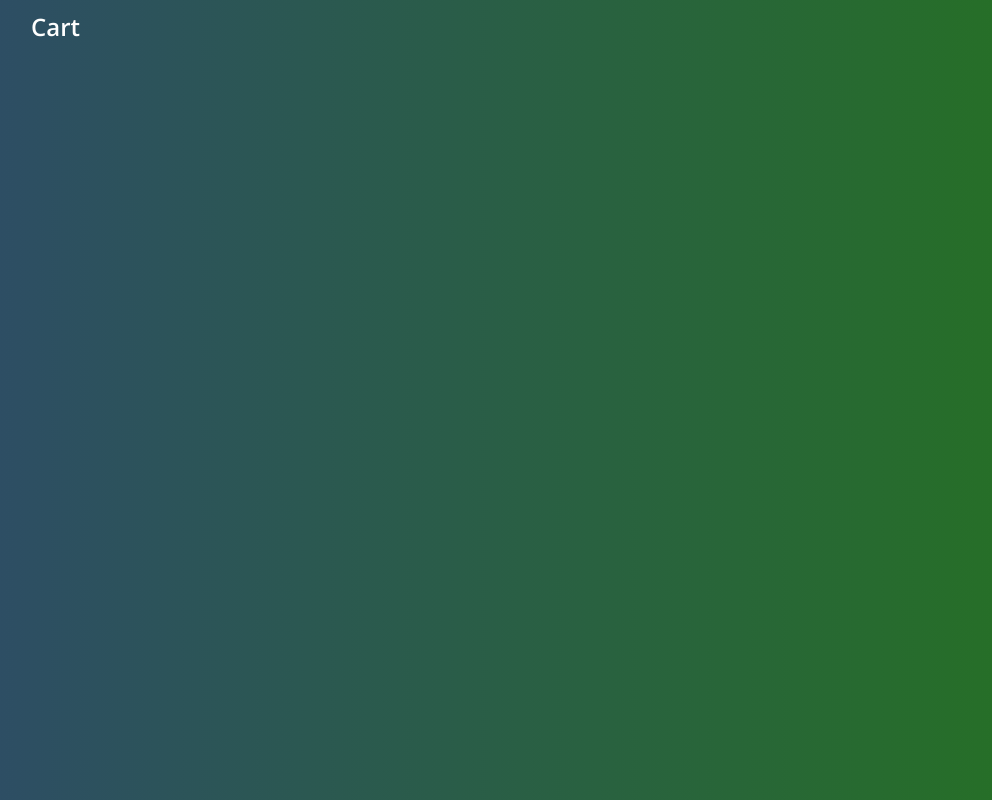
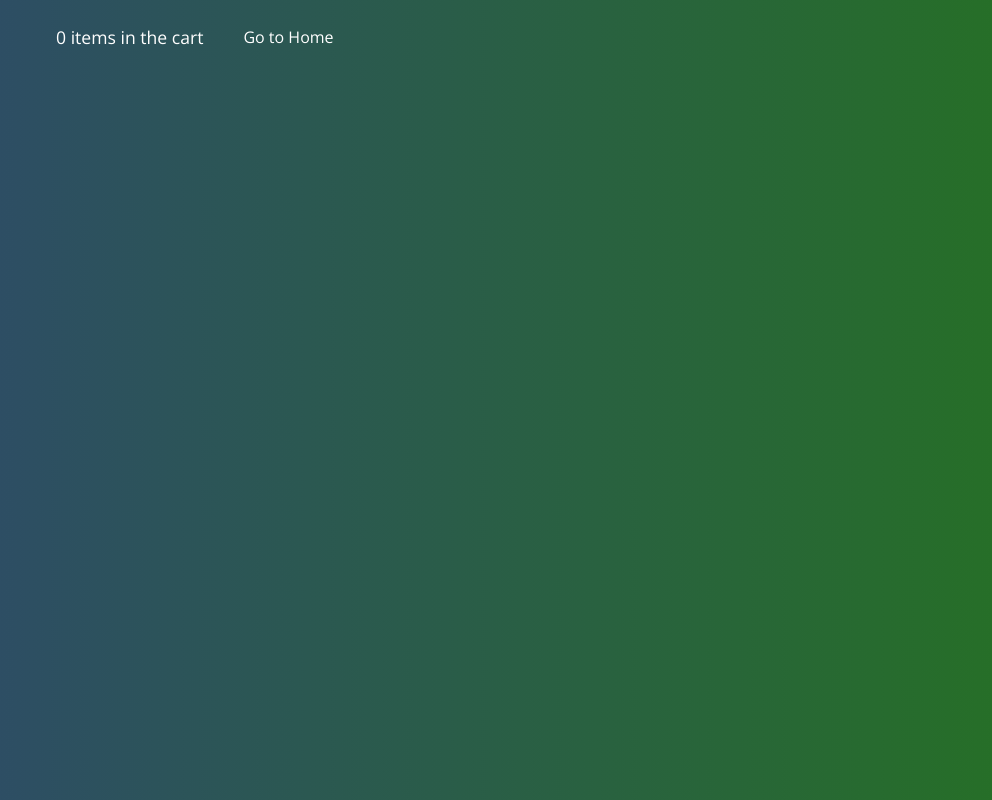
Before and after one commit to ddepu11/product_listing_2, a React app: page /cart in a window 1280 px wide. Shown: the whole page, without its empty margins (119-1111 px from the left). Built offline with nearby package versions, Linux system fonts and the light colour scheme.

Commit message:
feat: add to cart, list cart items

```diff
--- /dev/null
+++ b/src/Components/CartItem.jsx
@@ -0,0 +1,72 @@
+import styled from "styled-components";
+
+const CartItem = ({
+  title,
+  price,
+  size,
+  soldBy,
+  brand,
+  idealFor,
+  image,
+  id,
+}) => {
+  return (
+    <Wrapper className="flex">
+      <div className="left">
+        <div className="image">
+          <img src={image} alt={title} />
+        </div>
+      </div>
+
+      <div className="middle flex">
+        <h2>{title}</h2>
+        <h2>Brand: {brand}</h2>
+        <h2>Price: {price} Rs</h2>
+        <h2>Size: {size}</h2>
+        <h2>Sold by: {soldBy}</h2>
+
+        <h2 className="ideal_for">
+          Ideal for:{" "}
+          {idealFor.map((item) => (
+            <span key={item}>{item}&nbsp;&nbsp;</span>
+          ))}
+        </h2>
+      </div>
+
+      <div className="right"></div>
+    </Wrapper>
+  );
+};
+
+const Wrapper = styled.main`
+  margin: 0px 0 25px 0;
+  justify-content: flex-start;
+
+  .left {
+    .image {
+      width: 200px;
+      height: 200px;
+
+      img {
+        width: 100%;
+        height: 100%;
+        border-radius: 10px;
+      }
+    }
+  }
+
+  .middle {
+    margin-left: 40px;
+    flex-direction: column;
+    align-items: flex-start;
+    /* border: 1px solid red; */
+
+    h2 {
+      font-weight: 400;
+      font-size: 1.2em;
+      margin-bottom: 4px;
+    }
+  }
+`;
+
+export default CartItem;
--- /dev/null
+++ b/src/Components/Product.jsx
@@ -0,0 +1,81 @@
+import styled from "styled-components";
+import { useContext } from "react";
+import { CartContext } from "../Context/cartContext";
+
+const Product = ({
+  title,
+  price,
+  size,
+  soldBy,
+  brand,
+  idealFor,
+  image,
+  id,
+}) => {
+  const { addToCart } = useContext(CartContext);
+
+  return (
+    <Wrapper>
+      <div className="image">
+        <img src={image} />
+
+        <button className="cart_btn" data-id={id} onClick={addToCart}>
+          Add to Cart
+        </button>
+      </div>
+
+      <div className="info">
+        <h2 className="title">{title}</h2>
+
+        <h3 className="price">Price: {price}</h3>
+        <h4 className="size">Size: {size}</h4>
+
+        <h4 className="sold_by">Sold By: {soldBy}</h4>
+        <h4 className="brand">Brand: {brand}</h4>
+
+        <h4 className="ideal_for">
+          Ideal for:{" "}
+          {idealFor.map((item) => (
+            <span key={item}>{item}&nbsp;&nbsp;</span>
+          ))}
+        </h4>
+      </div>
+    </Wrapper>
+  );
+};
+
+const Wrapper = styled.main`
+  .image {
+    width: 200px;
+    height: 300px;
+    position: relative;
+
+    img {
+      width: 100%;
+      height: 100%;
+      object-fit: cover;
+    }
+
+    .cart_btn {
+      position: absolute;
+      right: 0;
+      bottom: 0;
+      padding: 5px 10px;
+      border-radius: 5px;
+    }
+  }
+
+  .title,
+  .brand,
+  .size,
+  .sold_by,
+  .ideal_for,
+  .price {
+    font-size: 1em;
+    font-weight: 300;
+  }
+`;
+
+const a = styled.div``;
+
+export default Product;
--- /dev/null
+++ b/src/Context/cartContext.js
@@ -0,0 +1,31 @@
+import { createContext, useReducer } from "react";
+import { ADD_TO_CART } from "../actions/cartActions";
+import cartReducer from "./../reducers/cartReducer";
+
+const initialState = {
+  cartItems: [],
+};
+const CartContext = createContext();
+
+const CartProvider = ({ children }) => {
+  const [state, dispatch] = useReducer(cartReducer, initialState);
+
+  const addToCart = (e) => {
+    const productId = e.target.dataset.id;
+
+    const doesItemAlreadyExists = state.cartItems.filter(
+      (item) => item.id === productId
+    );
+
+    doesItemAlreadyExists.length === 0 &&
+      dispatch({ type: ADD_TO_CART, payload: productId });
+  };
+
+  return (
+    <CartContext.Provider value={{ ...state, addToCart }}>
+      {children}
+    </CartContext.Provider>
+  );
+};
+
+export { CartProvider, CartContext };
--- a/src/Screen/Cart/Cart.jsx
+++ b/src/Screen/Cart/Cart.jsx
@@ -1,15 +1,49 @@
+import { useContext } from "react";
 import styled from "styled-components";
+import { CartContext } from "../../Context/cartContext";
+import { Link } from "react-router-dom";
+import CartItem from "../../Components/CartItem";
 
 const Cart = () => {
+  const { cartItems } = useContext(CartContext);
+
+  console.log(cartItems);
+
   return (
     <Wrapper>
-      <h2>Cart</h2>
+      <div className="header flex">
+        <h3>{cartItems.length} items in the cart</h3>
+
+        <Link to="/">Go to Home</Link>
+      </div>
+
+      <div className="cart_items ">
+        {cartItems.length > 0 &&
+          cartItems.map((item) => <CartItem {...item} key={item.id} />)}
+      </div>
     </Wrapper>
   );
 };
 
 const Wrapper = styled.main`
-  padding: 5px 5px;
+  padding: 20px 0px;
+
+  .header {
+    margin-left: 20px;
+    margin-bottom: 30px;
+
+    justify-content: flex-start;
+
+    h3 {
+      font-size: 1.1em;
+      margin-left: 10px;
+      font-weight: 400;
+    }
+
+    a {
+      margin-left: 40px;
+    }
+  }
 `;
 
 export default Cart;
--- a/src/Screen/Home/Home.jsx
+++ b/src/Screen/Home/Home.jsx
@@ -1,15 +1,47 @@
+import { Link } from "react-router-dom";
 import styled from "styled-components";
+import Product from "../../Components/Product";
+import productsData from "../../data/products.json";
 
 const Home = () => {
   return (
     <Wrapper>
-      <h2>Home</h2>
+      <div className="header flex">
+        <h2>All the products</h2>
+
+        <Link to="/cart">Cart</Link>
+      </div>
+      <div className="flex products">
+        {productsData &&
+          productsData.products.map((product) => (
+            <Product key={product.id} {...product} />
+          ))}
+      </div>
     </Wrapper>
   );
 };
 
 const Wrapper = styled.main`
-  padding: 5px 5px;
+  padding: 20px 0px;
+
+  .header {
+    justify-content: flex-start;
+    margin-left: 70px;
+
+    h2 {
+      font-size: 1.1em;
+    }
+
+    a {
+      margin-left: 40px;
+    }
+  }
+
+  .products {
+    flex-wrap: wrap;
+    gap: 10px 15px;
+    margin: 20px 0 0 0;
+  }
 `;
 
 export default Home;
--- /dev/null
+++ b/src/actions/cartActions.js
@@ -0,0 +1,4 @@
+const ADD_TO_CART = "ADD_TO_CART";
+const REMOVE_FROM_CART = "REMOVE_FROM_CART";
+
+export { ADD_TO_CART, REMOVE_FROM_CART };
--- /dev/null
+++ b/src/data/products.json
@@ -0,0 +1,125 @@
+{
+  "products": [
+    {
+      "id": "1",
+      "title": "Woolen Cap",
+      "price": 218,
+      "brand": "Freaks",
+      "idealFor": ["men", "women"],
+      "soldBy": "Mohan Kumar",
+      "size": "m",
+      "image": "https://rukminim1.flixcart.com/image/880/1056/kgsb1jk0/cap/h/y/g/free-stylish-black-balkalova-cap-fashlook-original-imafwy64umkfsefu.jpeg?q=50"
+    },
+
+    {
+      "id": "2",
+      "title": "Casual Jacket",
+      "price": 509,
+      "brand": "Tripr",
+      "idealFor": ["men"],
+      "soldBy": "Umesh DS",
+      "size": "l",
+      "image": "https://rukminim1.flixcart.com/image/880/1056/krqoknk0/jacket/1/w/d/xxl-trdgynvhdfuljacket-k15-tripr-original-imag5gganntw7xsg.jpeg?q=50"
+    },
+    {
+      "id": "3",
+      "title": "Round neck tshirt",
+      "price": 350,
+      "brand": "Seven Rocks",
+      "idealFor": ["men"],
+      "soldBy": "Sohan Singh",
+      "size": "s",
+      "image": "https://rukminim1.flixcart.com/image/880/1056/kjiwfbk0-0/t-shirt/e/k/s/m-t305-as10yldnwh-seven-rocks-original-imafz2qfvx7tznnn.jpeg?q=50"
+    },
+    {
+      "id": "4",
+      "title": "Cap",
+      "price": 230,
+      "brand": "Amor Mente",
+      "idealFor": ["women", "girls"],
+      "soldBy": "Mohan Kumar",
+      "size": "l",
+      "image": "https://rukminim1.flixcart.com/image/760/912/ki6bgcw0-0/cap/n/4/s/free-grey-men-cap-with-neck-scarf-amormente-original-imafyf335zbpvsdz.jpeg?q=50"
+    },
+    {
+      "id": "5",
+      "title": "Sweat Shirt",
+      "price": 599,
+      "brand": "Amor Mente",
+      "idealFor": ["girls"],
+      "soldBy": "Sohan Singh",
+      "size": "xl",
+      "image": "https://rukminim1.flixcart.com/image/880/1056/j9st5zk0/sweatshirt/z/f/y/l-whomaroon-whoroyalblue-fleximaa-original-imaezgd5usq5z74v.jpeg?q=50"
+    },
+    {
+      "id": "6",
+      "title": "Full Sleeve Sweat Shirt",
+      "price": 690,
+      "brand": "Seven Rocks",
+      "idealFor": ["women"],
+      "soldBy": "Umesh DS",
+      "size": "l",
+      "image": "https://rukminim1.flixcart.com/image/880/1056/kh5607k0/sweatshirt/t/5/p/xl-jb-w02-black-juneberry-original-imafx7v9sudvzxmu.jpeg?q=50"
+    },
+    {
+      "id": "7",
+      "title": "Color Block Men Hooded",
+      "price": 349,
+      "brand": "Seven Rocks",
+      "idealFor": ["women"],
+      "soldBy": "Sohan Singh",
+      "size": "xl",
+      "image": "https://rukminim1.flixcart.com/image/880/1056/kkec4280/t-shirt/b/m/i/l-t345-blwhrd-new-eyebogler-original-imafzr4f7nxecr44.jpeg?q=50"
+    },
+    {
+      "id": "8",
+      "title": "Color Block Men Hooded",
+      "price": 359,
+      "brand": "Seven Rocks",
+      "idealFor": ["men", "boys"],
+      "soldBy": "Sohan Singh",
+      "size": "m",
+      "image": "https://rukminim1.flixcart.com/image/880/1056/kjuby4w0/t-shirt/2/v/a/3xl-t2-seven-rocks-original-imafzbptgchwstcx.jpeg?q=50"
+    },
+    {
+      "id": "9",
+      "title": "Printed Shirt",
+      "price": 296,
+      "brand": "Trijal Fab",
+      "idealFor": ["men", "boys"],
+      "soldBy": "Mohan Kumar",
+      "size": "s",
+      "image": "https://rukminim1.flixcart.com/image/880/1056/ksc46fk0/fabric/o/d/b/no-2-35-m-unstitched-beard01-trijal-fab-original-imag5xcyfztrekcr.jpeg?q=50"
+    },
+    {
+      "id": "10",
+      "title": "Polo T Shirt",
+      "price": 380,
+      "brand": "Trijal Fab",
+      "idealFor": ["boys"],
+      "soldBy": "Sohan Singh",
+      "size": "m",
+      "image": "https://rukminim1.flixcart.com/image/880/1056/kfoapow0-0/t-shirt/d/w/y/xl-t16-seven-rocks-original-imafw2jyyt3bzxda.jpeg?q=50"
+    },
+    {
+      "id": "11",
+      "title": "Women Kurta",
+      "price": 419,
+      "brand": "Freaks",
+      "idealFor": ["women"],
+      "soldBy": "Sohan Singh",
+      "size": "l",
+      "image": "https://rukminim1.flixcart.com/image/880/1056/kv1a4cw0/ethnic-set/w/t/d/xl-turkey-beige-bright-sayera-original-imag8f6ajwqjhw2j.jpeg?q=50"
+    },
+    {
+      "id": "12",
+      "title": "Men & Women Bandana",
+      "price": 125,
+      "brand": "Freaks",
+      "idealFor": ["women", "men"],
+      "soldBy": "Mohan Kumar",
+      "size": "xl",
+      "image": "https://rukminim1.flixcart.com/image/880/1056/knw2v0w0/bandana/8/g/j/na-free-vpc368-voici-na-original-imag2gu53gnmjzc3.jpeg?q=50"
+    }
+  ]
+}
--- a/src/index.jsx
+++ b/src/index.jsx
@@ -1,5 +1,11 @@
 import ReactDOM from "react-dom";
 import App from "./Components/App";
+import { CartProvider } from "./Context/cartContext";
 import "./index.css";
 
-ReactDOM.render(<App />, document.getElementById("root"));
+ReactDOM.render(
+  <CartProvider>
+    <App />
+  </CartProvider>,
+  document.getElementById("root")
+);
--- /dev/null
+++ b/src/reducers/cartReducer.js
@@ -0,0 +1,25 @@
+import { ADD_TO_CART } from "../actions/cartActions";
+import productsData from "../data/products.json";
+
+const cartReducer = (state, action) => {
+  switch (action.type) {
+    case ADD_TO_CART:
+      return {
+        ...state,
+        cartItems: [
+          ...state.cartItems,
+          {
+            ...productsData.products.filter(
+              (item) => item.id === action.payload
+            )[0],
+            quantity: 0,
+          },
+        ],
+      };
+
+    default:
+      return { ...state };
+  }
+};
+
+export default cartReducer;
```
